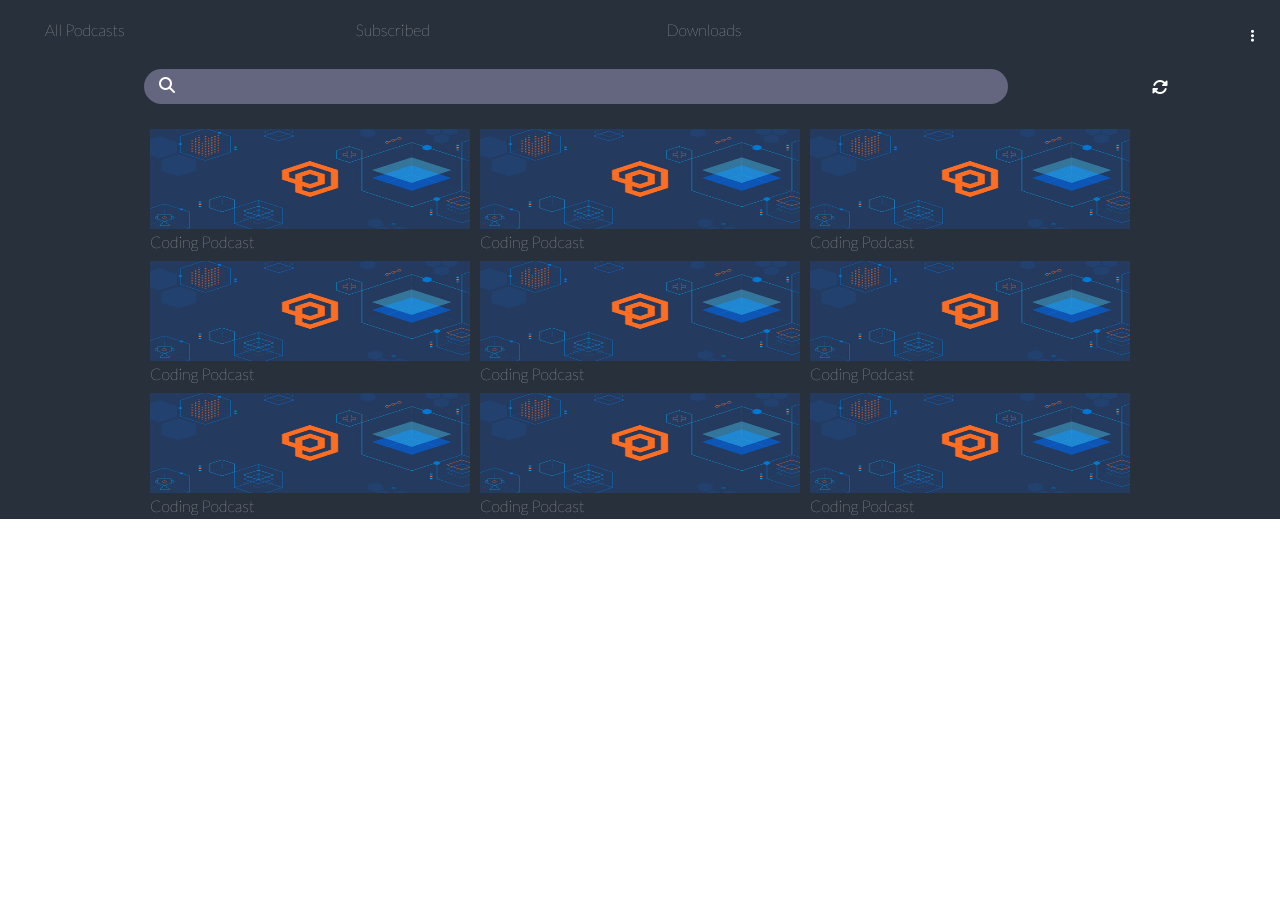
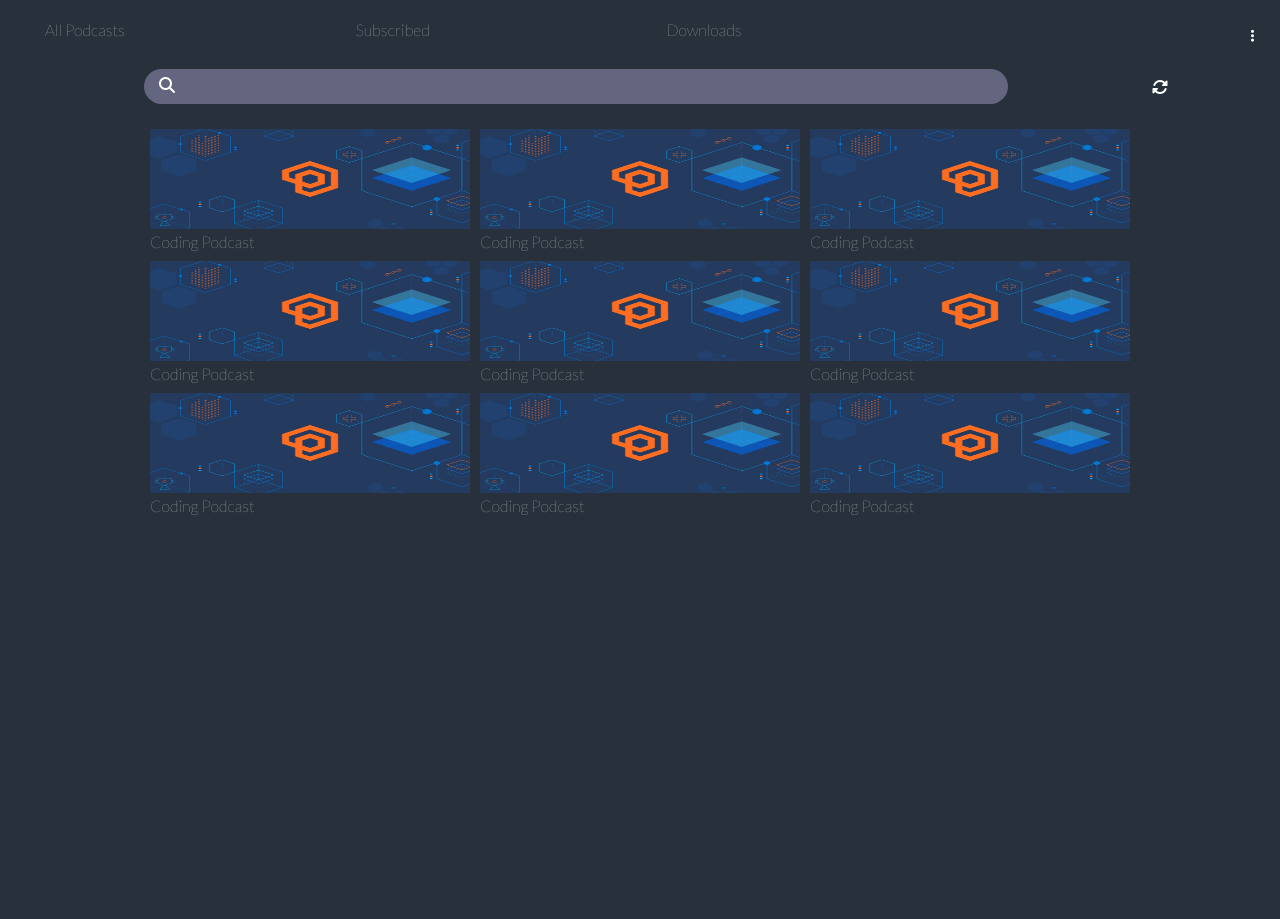
Before and after one commit to cjislegit/PodVana, a PHP site: page / in a window 1280 px wide. Before the commit the page ends 519 px from the top, so only its background shows below. Run offline with PHP 8.4, Linux system fonts and the light colour scheme; some libraries are stand-ins or nearby versions.

Commit message:
Changed height

```diff
--- a/styles.css
+++ b/styles.css
@@ -6,7 +6,6 @@ html {
   color: white;
   font-family: 'Lato', sans-serif;
   font-weight: 100;
-  height: 100vh;
 }
 
 /* Nav Styles */
@@ -89,6 +88,7 @@ main {
   margin: 0 auto;
   overflow-y: auto;
   padding-top: 10px;
+  height: 100vh;
 }
 
 main div.mainContainer {
```
